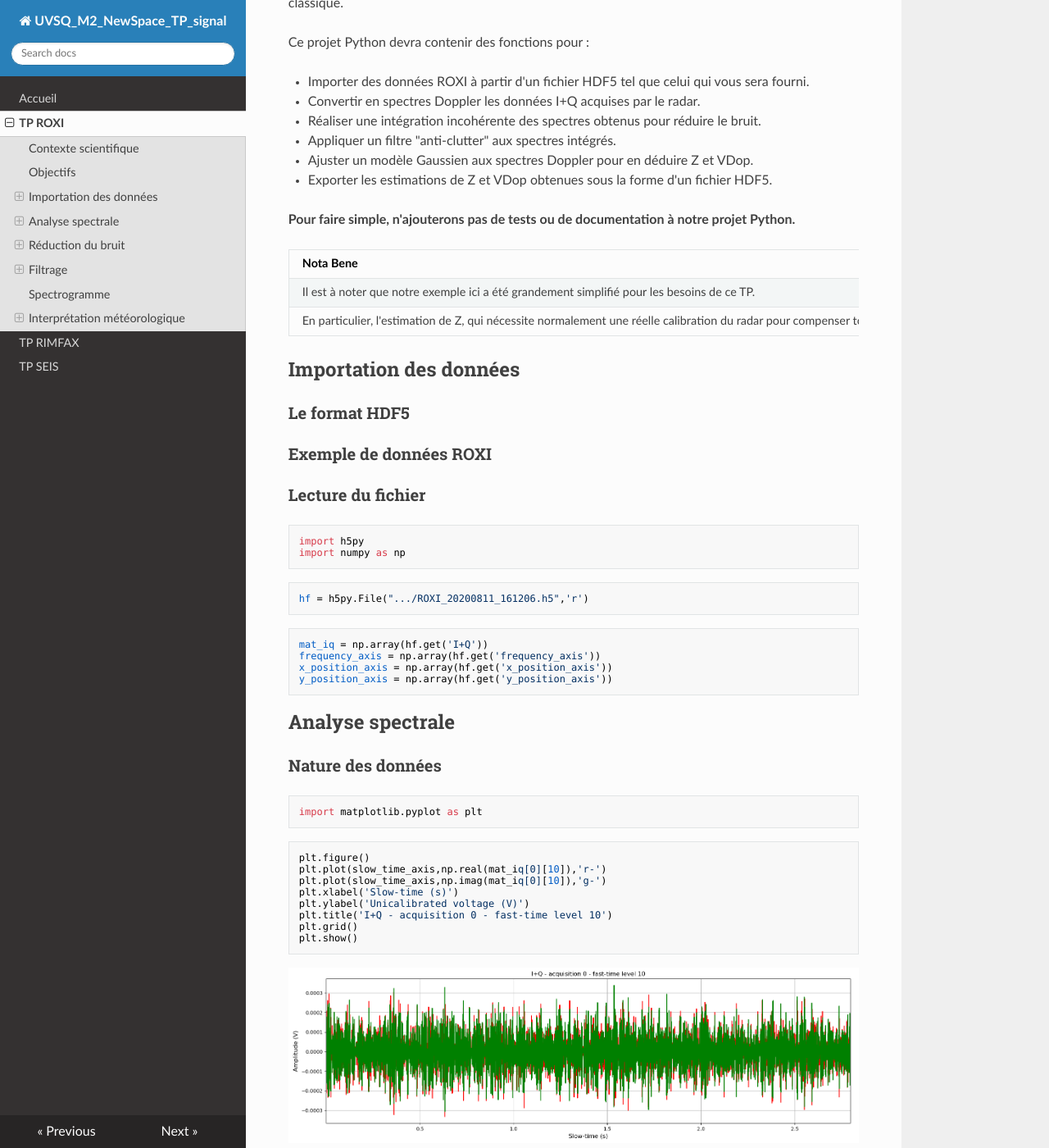
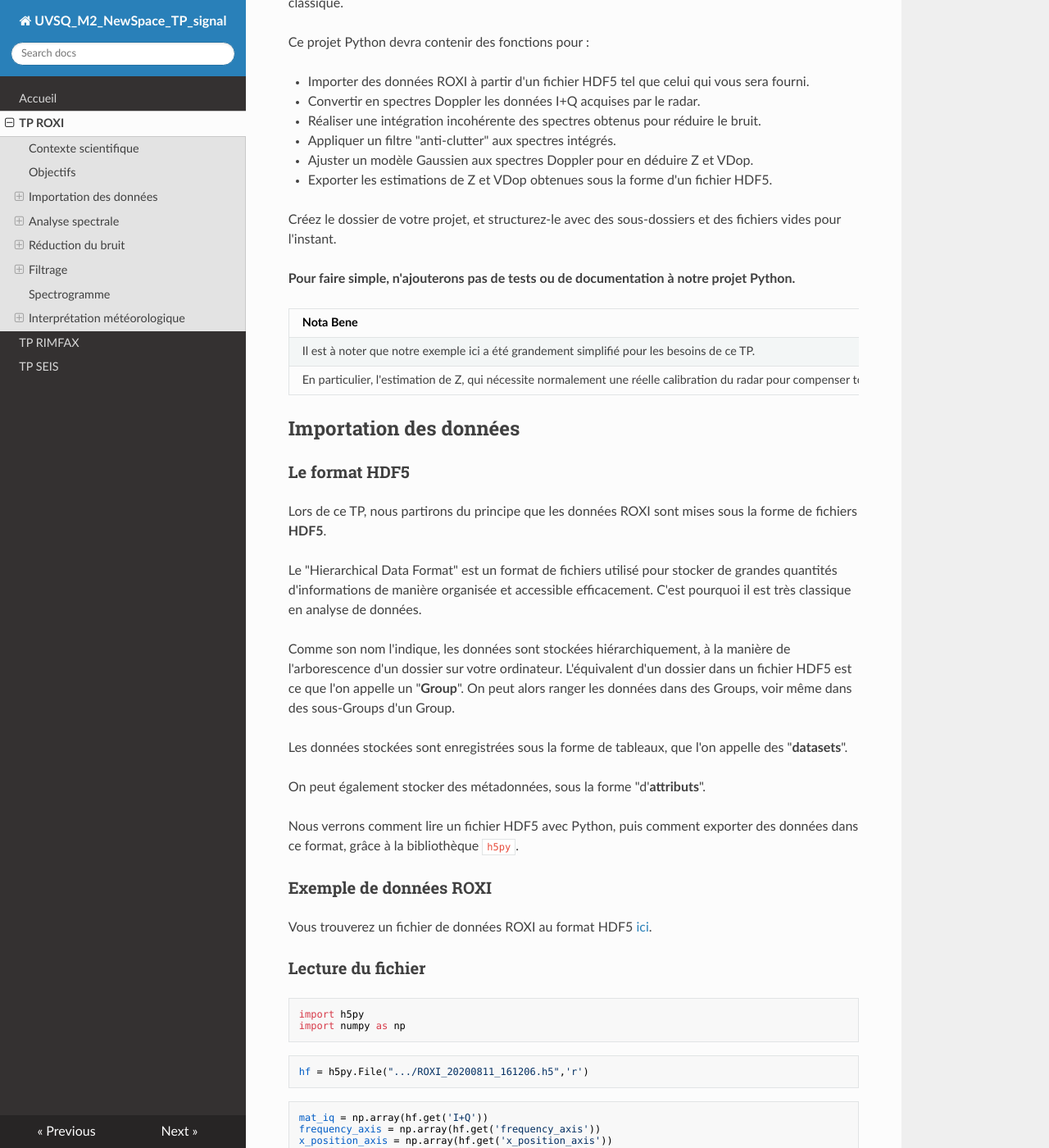
Before and after one commit to NicOudart/UVSQ_M2_NewSpace_TP_signal, an MkDocs documentation site: the page built from docs/TP_ROXI.md, in a window 1280 px wide and 1400 px high, scrolled down 3826 px. Shown: the whole window at 82% size. Built offline with MkDocs 1.6.1, drawn with Linux system fonts in a browser that asks for light colours; nearby versions of some CDN libraries.

Commit message:
-Progress on ROXI.

```diff
--- a/docs/TP_ROXI.md
+++ b/docs/TP_ROXI.md
@@ -89,6 +89,8 @@ Ce projet Python devra contenir des fonctions pour :
 
 * Exporter les estimations de Z et VDop obtenues sous la forme d'un fichier HDF5.
 
+Créez le dossier de votre projet, et structurez-le avec des sous-dossiers et des fichiers vides pour l'instant.
+
 **Pour faire simple, n'ajouterons pas de tests ou de documentation à notre projet Python.**
 
 |Nota Bene|
@@ -100,7 +102,26 @@ Ce projet Python devra contenir des fonctions pour :
 
 ### Le format HDF5
 
+Lors de ce TP, nous partirons du principe que les données ROXI sont mises sous la forme de fichiers **HDF5**.
+
+Le "Hierarchical Data Format" est un format de fichiers utilisé pour stocker de grandes quantités d'informations de manière organisée et accessible efficacement.
+C'est pourquoi il est très classique en analyse de données.
+
+Comme son nom l'indique, les données sont stockées hiérarchiquement, à la manière de l'arborescence d'un dossier sur votre ordinateur.
+L'équivalent d'un dossier dans un fichier HDF5 est ce que l'on appelle un "**Group**".
+On peut alors ranger les données dans des Groups, voir même dans des sous-Groups d'un Group.
+
+Les données stockées sont enregistrées sous la forme de tableaux, que l'on appelle des "**datasets**".
+
+On peut également stocker des métadonnées, sous la forme "d'**attributs**".
+
+Nous verrons comment lire un fichier HDF5 avec Python, puis comment exporter des données dans ce format, grâce à la bibliothèque `h5py`.
+
 ### Exemple de données ROXI
+
+Vous trouverez un fichier de données ROXI au format HDF5 [ici](https://github.com/NicOudart/UVSQ_M2_NewSpace_TP_signal/blob/master/example/ROXI_20200811_161206.h5).
+
+
 
 ### Lecture du fichier
 
```
